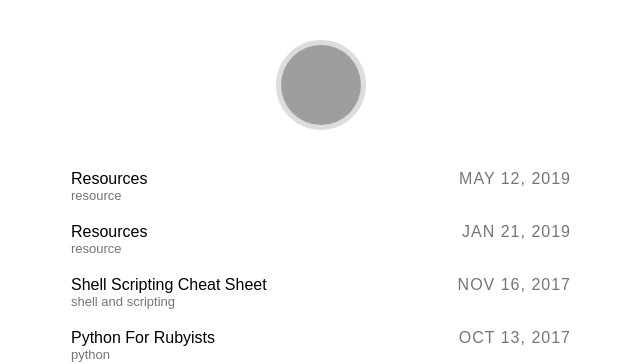
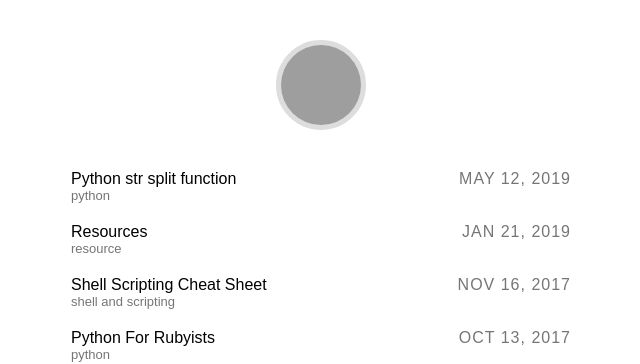
Before and after one commit to goutham2027/pythonforhumans, a Jekyll site: the page built from index.html, in a window 1280 px wide. Shown: the top 364 px of the page, without its empty margins (319-959 px from the left). Built offline with Jekyll 4.4.1, drawn with Linux system fonts in a browser that asks for light colours; some web fonts are replaced; grey boxes are pictures that could not be loaded.

Commit message:
fix highlight

````diff
--- a/_posts/2019-05-12-Python-Str-Split.md
+++ b/_posts/2019-05-12-Python-Str-Split.md
@@ -1,19 +1,19 @@
 ---
-title: Resources
-tags: resource
+title: Python str split function
+tags: python
 ---
 
 Python str split function has a second argument maxsplit. If maxsplit is n, it splits it into n+1 parts.
 
-```python
+{% highlight python %}
 name = "firstname middlename last big biggername"
 
 first, middle, last = name.split(" ", 2)
-```
+{% endhighlight %}
 
 Output
-```python
+{% highlight python %}
 print(first) # firstname
 print(middle) # middlename
 print(last) # last big biggername
-```
+{% endhighlight %}
````
